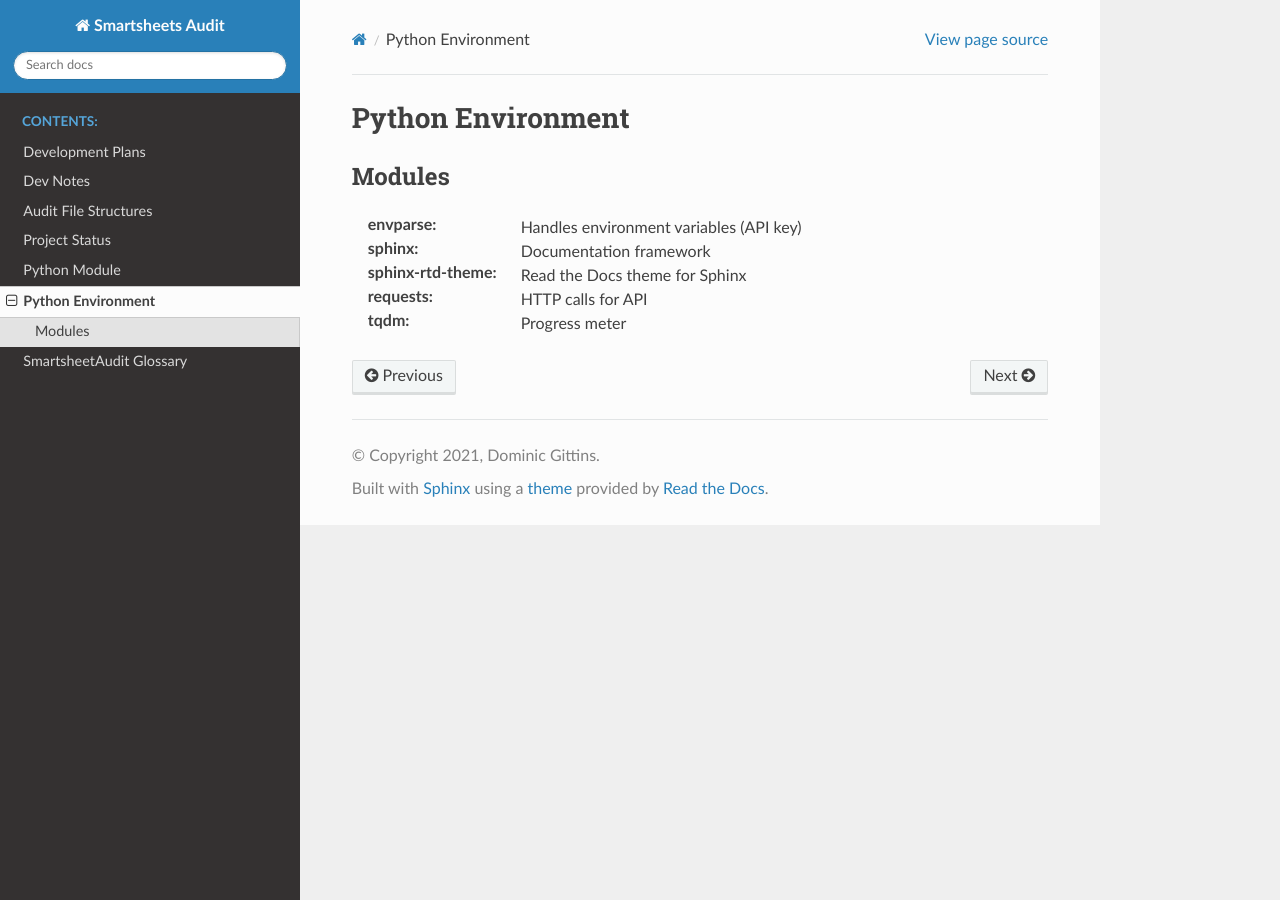
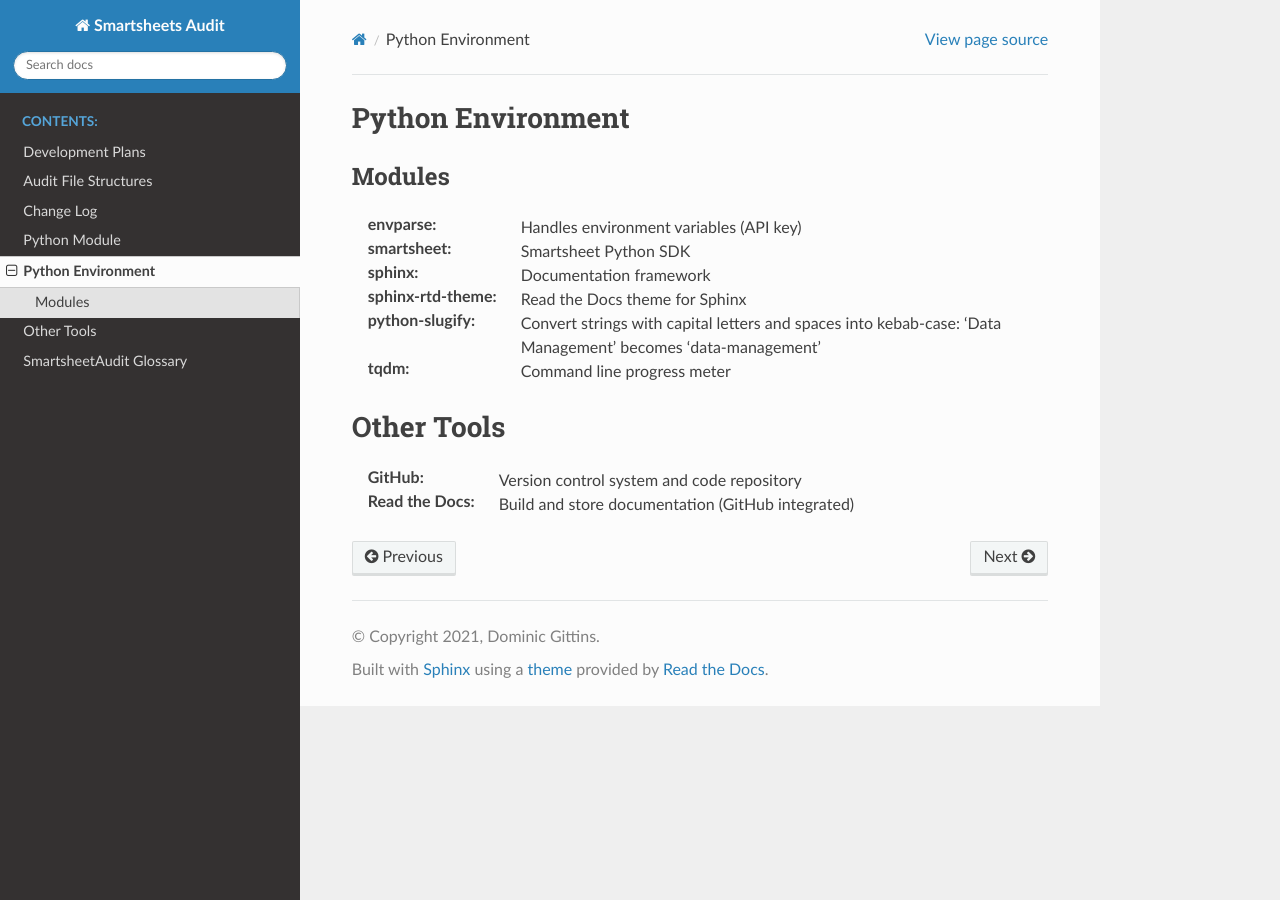
Before and after one commit to comdotdom/SmartSheets, a Sphinx documentation site: the page built from docs/source/python_stack.rst, in a window 1280 px wide. Built offline with Sphinx 7.4.7 and the Read the Docs theme 2.0.0, drawn with Linux system fonts in a browser that asks for light colours.

Commit message:
Update to v.0.2

```diff
--- a/docs/source/devplans.rst
+++ b/docs/source/devplans.rst
@@ -2,12 +2,14 @@
 =================
 Result Storage
 --------------
-In early versions, the audit will save its results as a pipe-delimited text file on the computer it is being run from.
+In early versions, the audit will save its results on the computer it is being run from.
+
 In later versions it is our intention to write audit results back to Smartsheets.
 
 Smartsheets account
 -------------------
 This was initially developed using a regular user's API key.
+
 We ought to have a user set up with read only access to all the workspaces we want to audit.
 This system user account would only exist for the purposes of auditing our Smartsheets portfolio.
 When we want to audit a workspace, the workspace owner grants r/o only access to the audit account. this could be permanent to allow regular audit updates, or temporary to increase data security.
--- a/docs/source/python_code.rst
+++ b/docs/source/python_code.rst
@@ -1,11 +1,7 @@
 Python Module
 =============
 
-.. todo:: Create Workspaces class to hold listing of all workspaces
-.. todo:: Create Workspace class to hold individual workspace details
-          incl. its sheets, dashboards and reports
-.. todo:: For the Audit user ... write back to SmartsheetAudit workspace,
-          creating a folder for each workspace containing the audit results - sheet audit, board audit, report audit
+.. todo:: For the Audit user ... write back to SmartsheetAudit workspace
 
 .. automodule:: SmartsheetAudit
    :members:
--- a/docs/source/python_stack.rst
+++ b/docs/source/python_stack.rst
@@ -3,8 +3,16 @@
 
 Modules
 -------
+
 :envparse: Handles environment variables (API key)
+:smartsheet: Smartsheet Python SDK
 :sphinx: Documentation framework
 :sphinx-rtd-theme: Read the Docs theme for Sphinx
-:requests: HTTP calls for API
-:tqdm: Progress meter
+:python-slugify: Convert strings with capital letters and spaces into kebab-case: 'Data Management' becomes 'data-management'
+:tqdm: Command line progress meter
+
+Other Tools
+===========
+
+:GitHub: Version control system and code repository
+:Read the Docs: Build and store documentation (GitHub integrated)
```
Also changed, not shown: docs/source/change_log.rst (added, +14 -0 lines), docs/source/devnotes.rst (deleted, +0 -56 lines), docs/source/index.rst (+15 -8 lines), docs/source/project_status.rst (deleted, +0 -11 lines).
